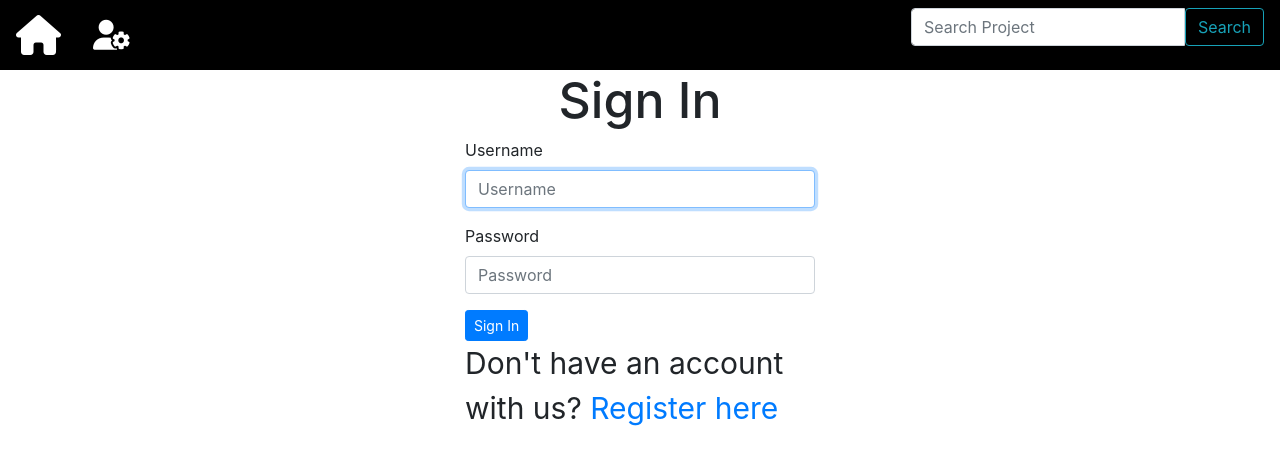
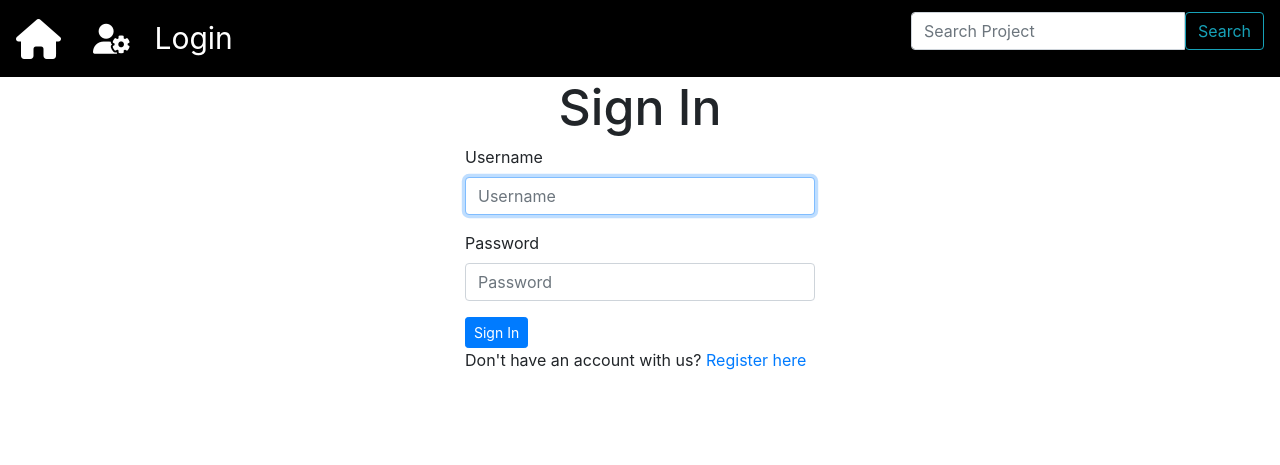
Before and after one commit to brenda-wanjiku/projectIP, a Django app: page /accounts/login/?next=/post_project/ in a window 1280 px wide. Shown: the top 465 px of the page. Run offline with Django 3.2, Linux system fonts and the light colour scheme; some libraries are stand-ins or nearby versions.

```diff
--- a/project/templates/navbar.html
+++ b/project/templates/navbar.html
@@ -34,7 +34,7 @@
                         </li>
                         {% else %}
                         <li>
-                            <a class="nav-link" href="/accounts/login">Login</a>
+                            <a class="nav-link" href="/accounts/login"><span style="font-size:30px; color:white">Login</span></a>
                         </li>
                         {% endif %}
 
--- a/project/templates/project.html
+++ b/project/templates/project.html
@@ -9,7 +9,7 @@
 
         </div>
         <div class="col-md-8">
-            <div>
+            <div class="project">
                 <img src="{{project.image.url}}" alt="img">
                 <div class="list-group-item">
                     <p style="font-size:60px;"><b>{{project.title}}</b></p>
--- a/project/views.py
+++ b/project/views.py
@@ -61,7 +61,7 @@ def update_profile(request):
     return render(request, 'update_profile.html', {"form": form})
 
 
-
+@login_required(login_url="/accounts/login/")
 def post_project(request):
     current_user = request.user
 
@@ -85,7 +85,7 @@ def view_project(request,id):
     return render(request, 'project.html', {'project': project, "ratings": ratings})
 
 
-
+@login_required(login_url="/accounts/login/")
 def rate_project(request,id):
     project = Project.objects.get(pk = id)
     current_user = request.user
--- a/static/css/base.css
+++ b/static/css/base.css
@@ -19,6 +19,6 @@ h3{
 .navbar{
   color: grey;
 }
-p{
-  font-size: 30px;
+.project{
+  margin-top: 50px;
 }
```
